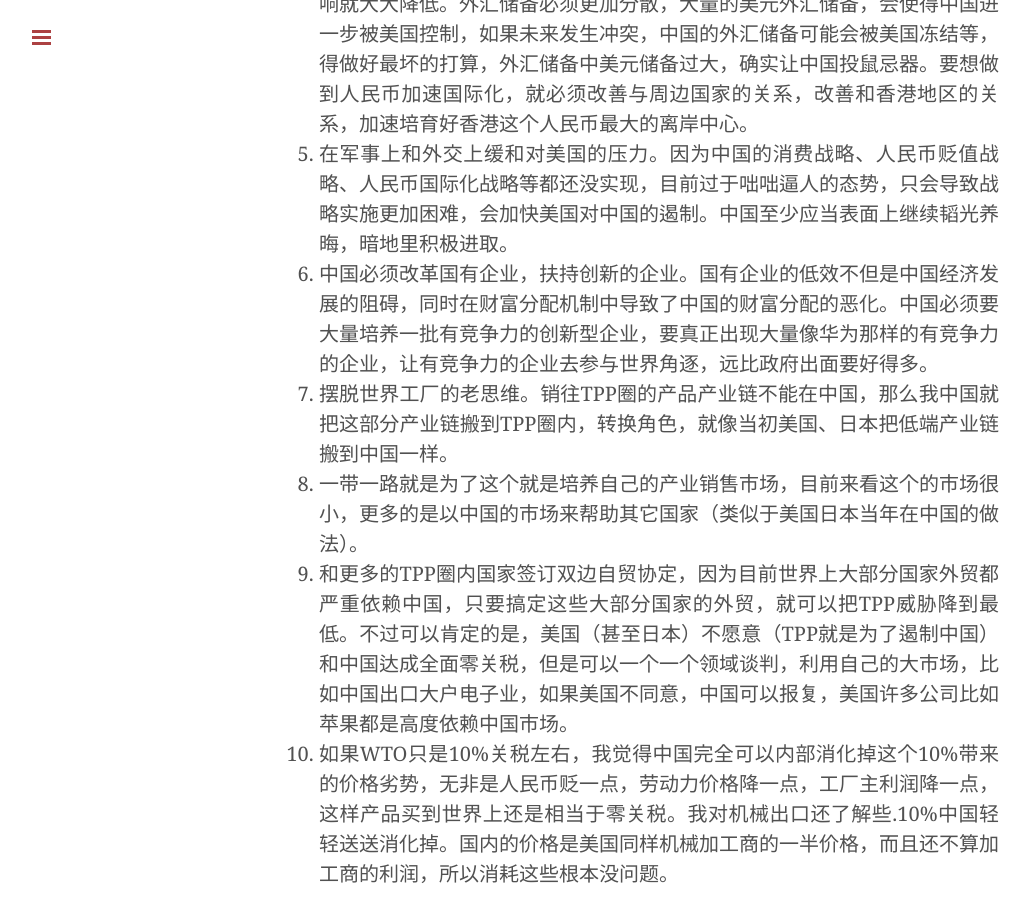
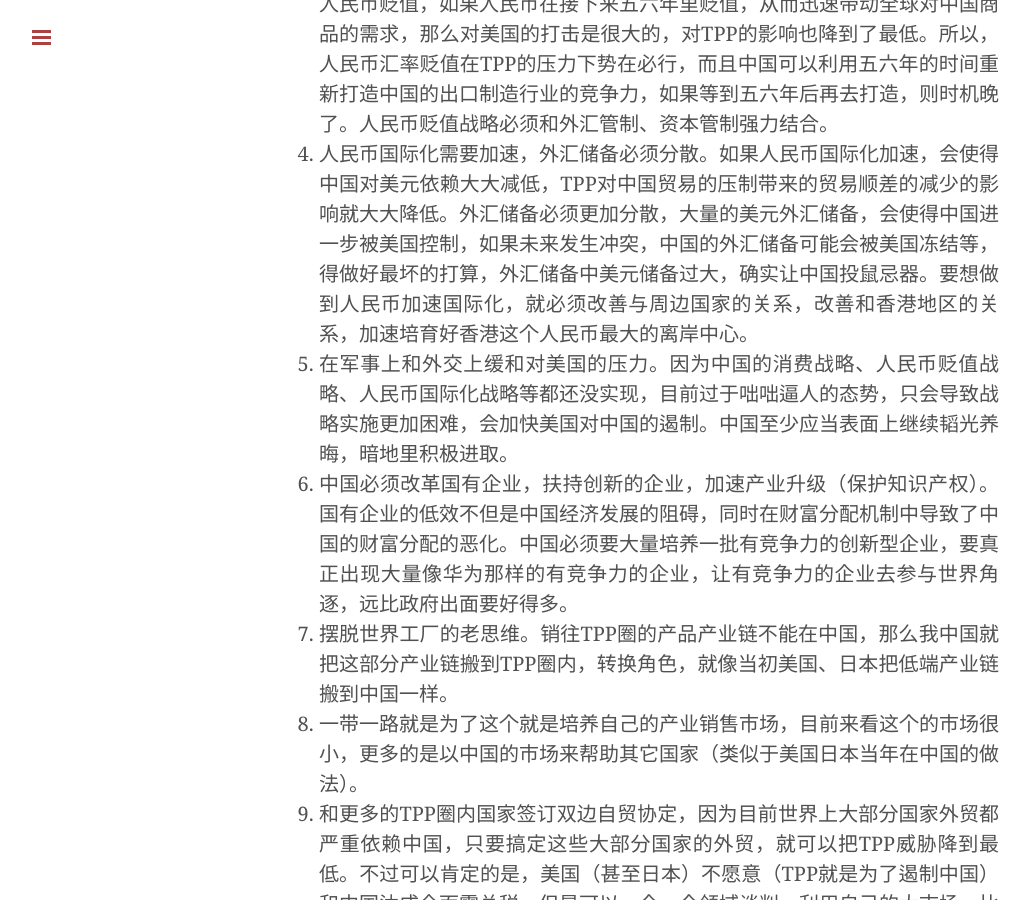
Before and after one commit to outsinre/zh-blog, a Jekyll site: the page built from _posts/2015-10-05-tpp.md, in a window 1280 px wide and 900 px high, scrolled down 7298 px. Shown: the whole window, without its empty margins (1-1031 px from the left). Built offline with Jekyll 4.4.1, drawn with Linux system fonts in a browser that asks for light colours; Markdown is read by kramdown in place of the engine named in the settings; some of the changed text lies outside the part shown.

Commit message:
tpp add a line

```diff
--- a/_posts/2015-10-05-tpp.md
+++ b/_posts/2015-10-05-tpp.md
@@ -41,6 +41,7 @@
 3. 中国在亚投行、一路一带等上对美国形成了强大的压力。因为这是美国最害怕的中国开始制订世界经济规则，如果一旦中国开始对世界经济规则起到倡导者和制订者的角色，美国利必然受到严重的挑战，因为过去这个角色一直是美国扮演的。
 4. 中国在外交、军事等方面的强硬。现在中国在外交、军事等方面表现强硬，美国受到了严重的考验。尤其是美国反复炒作中国军机对在中国海域附近的美国侦察机进行类似滚筒式的挑战等。
 5. 至于中国不遵守WTO等承诺，违反知识产权保护等，这不过是借口罢了，类似的国家要多少有多少。中国在这些方面确实有待改进，但是这不是美国在近期抓紧推进TPP的根本原因，根本原因还是上面几点。
+6. 不论是在政治，军事，经济，科技还是商业界，当一个国家，公司，或一方遥遥领先的时候，它总是不愿意接受约束，参加什么条约的，但当它的领导地位一旦受到威胁，它总是喜欢拉一帮人，一帮国家，成立一些条约，议定所谓的行业规则，美其名曰规范竞争规则。这些规则看似对大家都有好处，其实在这些规则的后面，其实质都只有一个： 保护自己的领导地位。对于后来者，如果你无雄心壮志，只想得一点好处，就此而已，那么，加入这些条约，正中你的下怀，但如果你想有一天也想混到领导地位，你绝对不能照规则办事。
 
 # WTO获利
 
@@ -95,7 +96,7 @@
 3. 对抗TPP的战术在于，迅速启动人民币汇率大贬值。在接下来五六年的时间里，中国如果启动人民币汇率大贬值，就能比较好的对冲TPP零关税带来的压力，会使得进口中国的商品价格以美元等计价的下跌，这部分下跌只要刚好等于该商品的关税，那么TPP关税大招就能相对化解。所以，现在美国特别害怕人民币贬值，如果人民币在接下来五六年里贬值，从而迅速带动全球对中国商品的需求，那么对美国的打击是很大的，对TPP的影响也降到了最低。所以，人民币汇率贬值在TPP的压力下势在必行，而且中国可以利用五六年的时间重新打造中国的出口制造行业的竞争力，如果等到五六年后再去打造，则时机晚了。人民币贬值战略必须和外汇管制、资本管制强力结合。
 4. 人民币国际化需要加速，外汇储备必须分散。如果人民币国际化加速，会使得中国对美元依赖大大减低，TPP对中国贸易的压制带来的贸易顺差的减少的影响就大大降低。外汇储备必须更加分散，大量的美元外汇储备，会使得中国进一步被美国控制，如果未来发生冲突，中国的外汇储备可能会被美国冻结等，得做好最坏的打算，外汇储备中美元储备过大，确实让中国投鼠忌器。要想做到人民币加速国际化，就必须改善与周边国家的关系，改善和香港地区的关系，加速培育好香港这个人民币最大的离岸中心。
 5. 在军事上和外交上缓和对美国的压力。因为中国的消费战略、人民币贬值战略、人民币国际化战略等都还没实现，目前过于咄咄逼人的态势，只会导致战略实施更加困难，会加快美国对中国的遏制。中国至少应当表面上继续韬光养晦，暗地里积极进取。
-6. 中国必须改革国有企业，扶持创新的企业。国有企业的低效不但是中国经济发展的阻碍，同时在财富分配机制中导致了中国的财富分配的恶化。中国必须要大量培养一批有竞争力的创新型企业，要真正出现大量像华为那样的有竞争力的企业，让有竞争力的企业去参与世界角逐，远比政府出面要好得多。
+6. 中国必须改革国有企业，扶持创新的企业，加速产业升级（保护知识产权）。国有企业的低效不但是中国经济发展的阻碍，同时在财富分配机制中导致了中国的财富分配的恶化。中国必须要大量培养一批有竞争力的创新型企业，要真正出现大量像华为那样的有竞争力的企业，让有竞争力的企业去参与世界角逐，远比政府出面要好得多。
 7. 摆脱世界工厂的老思维。销往TPP圈的产品产业链不能在中国，那么我中国就把这部分产业链搬到TPP圈内，转换角色，就像当初美国、日本把低端产业链搬到中国一样。
 8. 一带一路就是为了这个就是培养自己的产业销售市场，目前来看这个的市场很小，更多的是以中国的市场来帮助其它国家（类似于美国日本当年在中国的做法）。
 9. 和更多的TPP圈内国家签订双边自贸协定，因为目前世界上大部分国家外贸都严重依赖中国，只要搞定这些大部分国家的外贸，就可以把TPP威胁降到最低。不过可以肯定的是，美国（甚至日本）不愿意（TPP就是为了遏制中国）和中国达成全面零关税，但是可以一个一个领域谈判，利用自己的大市场，比如中国出口大户电子业，如果美国不同意，中国可以报复，美国许多公司比如苹果都是高度依赖中国市场。
```
